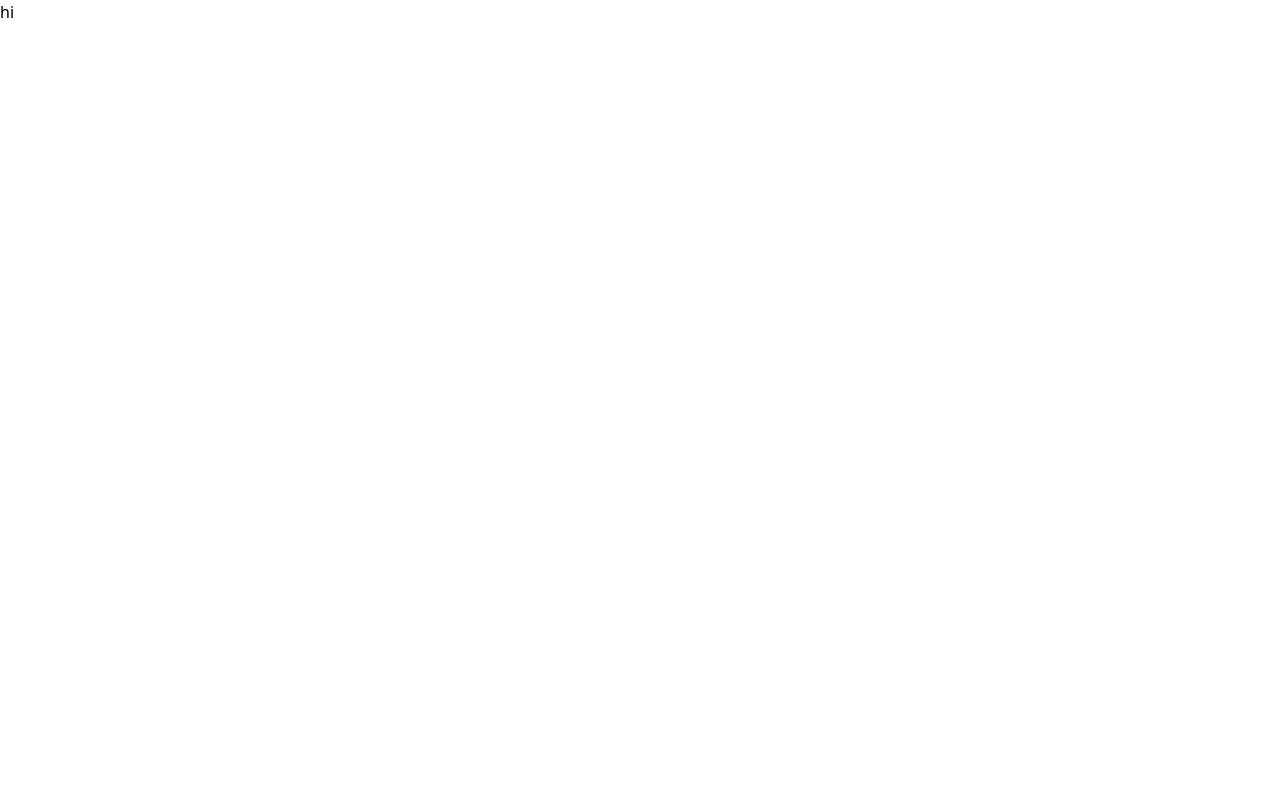
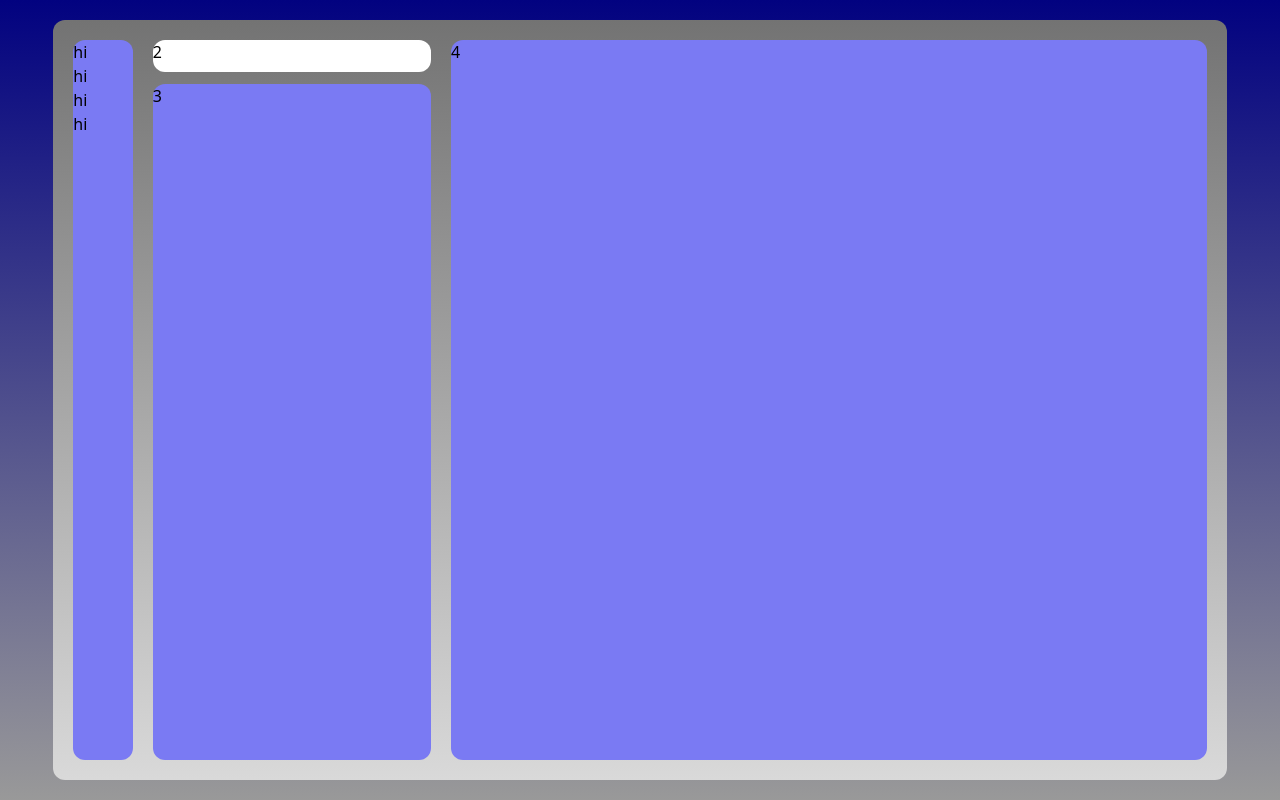
Before and after one commit to kenyounot123/messenger-app, a React (Vite) app in the folder frontend/: page /home in a window 1280 px wide. Built offline with nearby package versions, Linux system fonts and the light colour scheme.

Commit message:
Create homepage layout

```diff
--- /dev/null
+++ b/frontend/src/components/Sidebar.jsx
@@ -0,0 +1,10 @@
+export default function Sidebar() {
+  return (
+    <div className="flex flex-col">
+      <div>hi</div>
+      <div>hi</div>
+      <div>hi</div>
+      <div>hi</div>
+    </div>
+  );
+}
--- a/frontend/src/components/Signin.jsx
+++ b/frontend/src/components/Signin.jsx
@@ -1,6 +1,7 @@
-import { Link } from "react-router-dom";
+import { useNavigate } from "react-router-dom";
 import { useState } from "react";
 export default function SigninForm({ setFormAuth }) {
+  const navigate = useNavigate();
   const [formData, setFormData] = useState({
     name: "",
     email: "",
@@ -12,17 +13,19 @@ export default function SigninForm({ setFormAuth }) {
   };
   const handleSignIn = async (e) => {
     e.preventDefault();
+    const url = "http://localhost:3000/users/tokens/sign_in";
 
     const { name, email, password } = formData;
     const body = { email, password };
 
-    const response = await fetch("http://localhost:3000/users/tokens/sign_in", {
+    const response = await fetch(url, {
       method: "POST",
       body: JSON.stringify(body),
       headers: { "Content-Type": "application/json" },
     });
     if (response.ok) {
       console.log("Success");
+      navigate("/home");
     } else {
       const errorResult = await response.json();
       console.error("Error:", errorResult);
@@ -57,10 +60,7 @@ export default function SigninForm({ setFormAuth }) {
           {" "}
           Log In{" "}
         </button>
-        <button
-          className="text-white py-1 bg-accent-color rounded-md mt-1"
-          type="submit"
-        >
+        <button className="text-white py-1 bg-accent-color rounded-md mt-1">
           {" "}
           Log in as Guest{" "}
         </button>
--- a/frontend/src/components/Signup.jsx
+++ b/frontend/src/components/Signup.jsx
@@ -71,7 +71,6 @@ export default function SignupForm({ setFormAuth }) {
     } catch (error) {
       console.error("Error:", error);
     }
-    setFormAuth("login");
   };
 
   const handleInput = (e) => {
--- a/frontend/src/routes/Homepage/Homepage.jsx
+++ b/frontend/src/routes/Homepage/Homepage.jsx
@@ -1,7 +1,20 @@
+import Sidebar from "../../components/Sidebar";
+
 export default function Homepage() {
   return (
-    <div>
-      <h1>hi</h1>
+    <div className="py-5 flex justify-center items-center h-screen w-screen bg-gradient-to-b from-gradient-black to-gradient-grey">
+      <div className="gap-x-5 gap-y-3 grid grid-cols-12 grid-rows-12 w-11/12 bg-gradient-to-b from-gradient-box-grey to-gradient-box-white self-center bg-black rounded-xl min-h-full">
+        <div className="ml-5 row-span-12 my-5 rounded-xl bg-messenger-blue">
+          <Sidebar></Sidebar>
+        </div>
+        <div className="col-span-3 mt-5 rounded-xl bg-white">2</div>
+        <div className="row-span-11 col-start-2 col-span-3 mb-5 rounded-xl bg-messenger-blue">
+          3
+        </div>
+        <div className="rounded-xl row-span-12 col-span-8 mr-5 row-start-1 col-start-5 my-5 bg-messenger-blue">
+          4
+        </div>
+      </div>
     </div>
   );
 }
```
